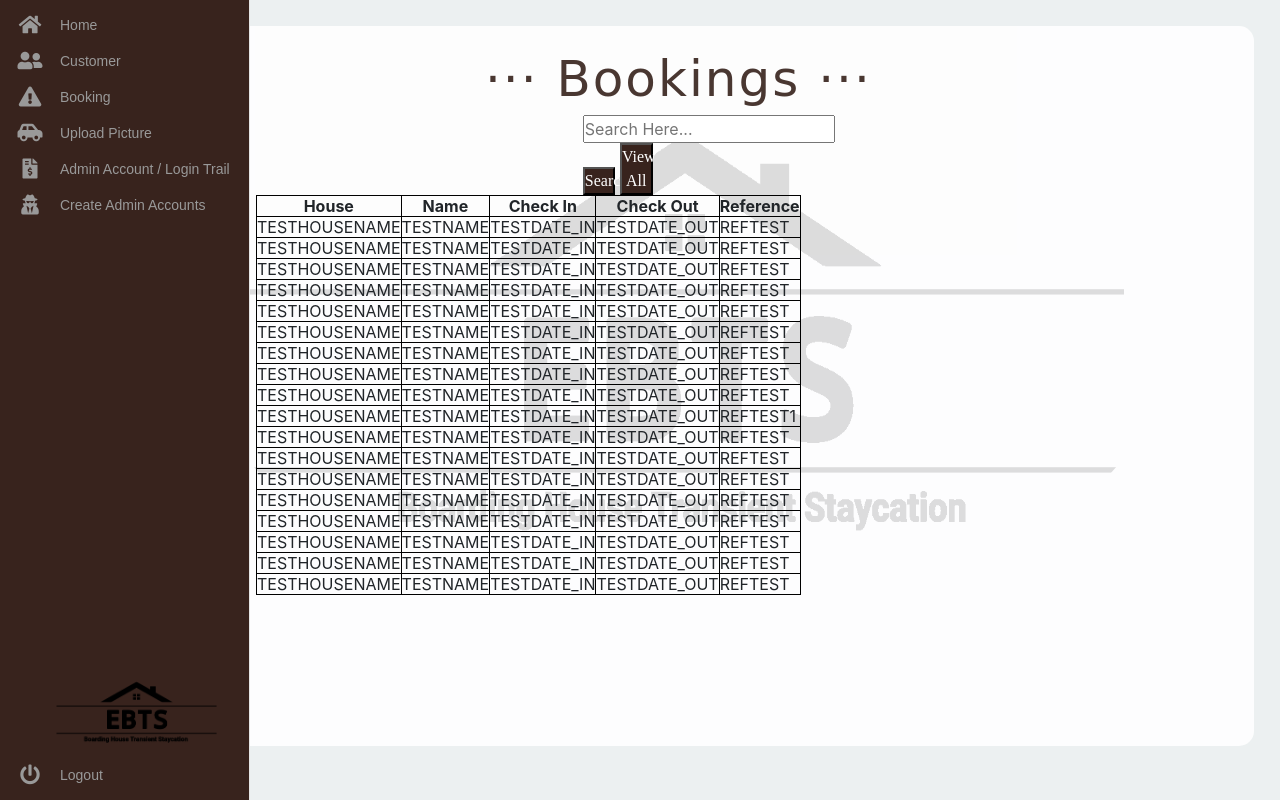
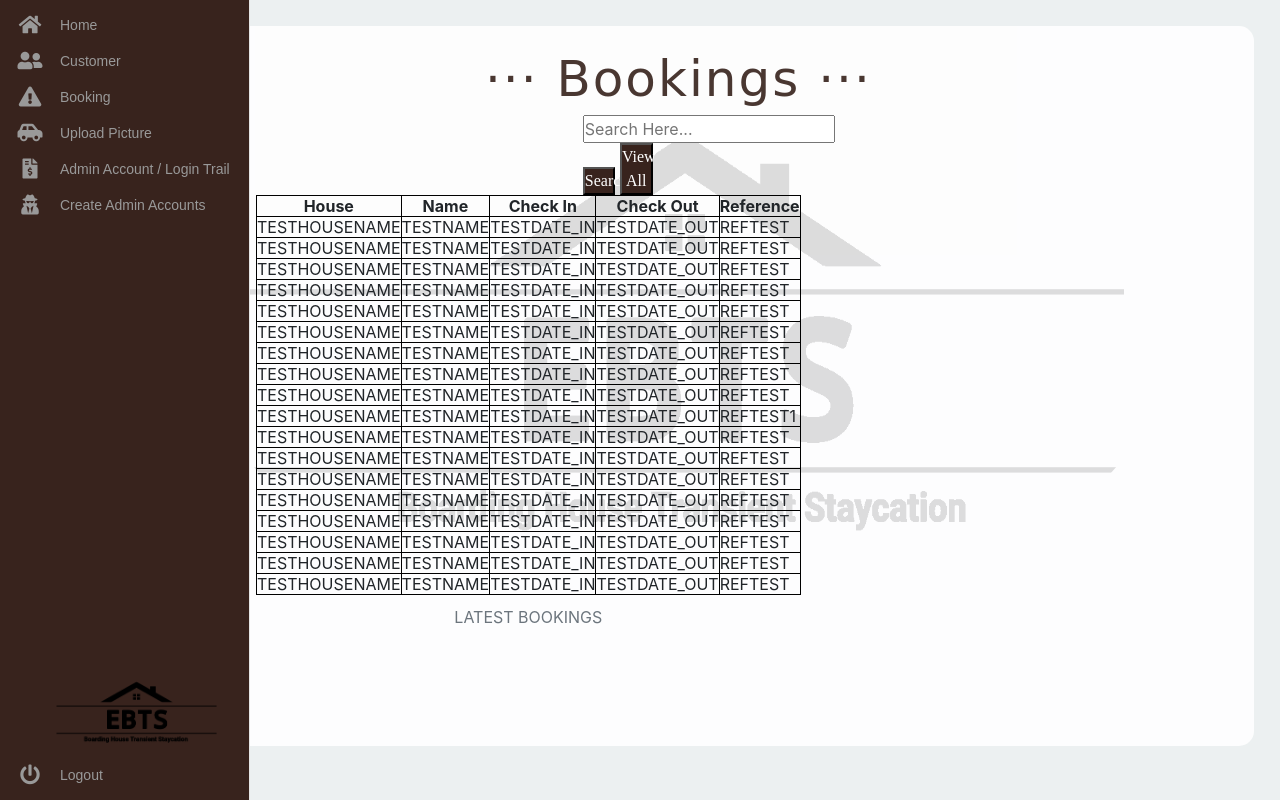
Before and after one commit to jericksignapan31/ebts, a PHP site: page /booking.php in a window 1280 px wide. Run offline with PHP 8.4, Linux system fonts and the light colour scheme; some libraries are stand-ins or nearby versions; some web fonts are replaced.

Commit message:
table edit

```diff
--- a/booking.php
+++ b/booking.php
@@ -359,6 +359,7 @@ include("config.php");
         </div>
 
         <table class = "tbl_booking" style="width:100%" style="align:center">
+        <caption style="text-align:center" font-size= "100">LATEST BOOKINGS</caption>
   <tr>
     <th style="text-align:center">House</th>
     <th style="text-align:center">Name</th>
```
